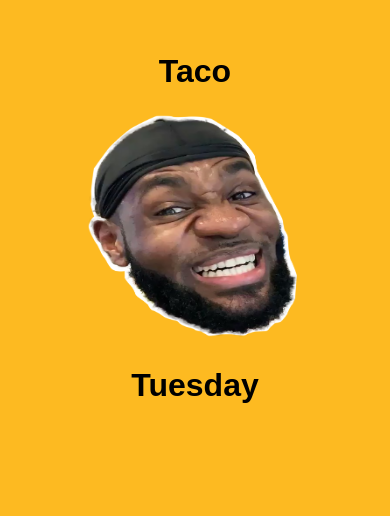
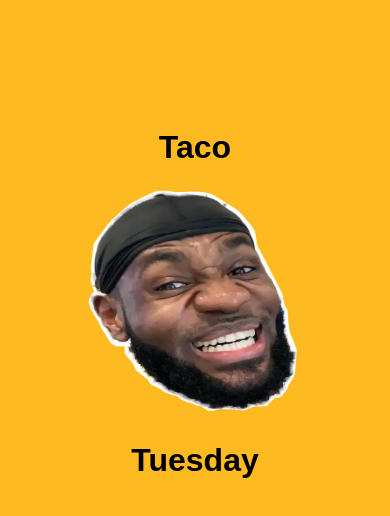
Before and after one commit to alexw14/TacoTuesday, a React (Create React App) app in the folder client/: page / in a window 390 px wide. Shown: the part 118-634 px from the top of the page. Built offline with nearby package versions, Linux system fonts and the light colour scheme.

Commit message:
responsive logo

```diff
--- a/client/src/App.js
+++ b/client/src/App.js
@@ -6,10 +6,10 @@ class App extends Component {
   render() {
 
     return (
-      <div style={{ backgroundColor: '#FDBA21', height:'100vh' }}>
-        <div style={{ textAlign: 'center', paddingTop: '150px'}}>
+      <div className="App" style={{ backgroundColor: '#FDBA21', height:'100vh' }}>
+        <div style={{ textAlign: 'center'}}>
           <h1>Taco</h1>
-          <img src={LeBronHead} style={{ height: '230px', width: '230px' }} alt='Lebron Head'/>
+          <img className="lebron-head" src={LeBronHead} style={{ height: '230px', width: '230px' }} alt='Lebron Head'/>
           <h1>Tuesday</h1>
         </div>
       </div>
--- a/client/src/index.css
+++ b/client/src/index.css
@@ -3,3 +3,9 @@ body {
   padding: 0;
   font-family: sans-serif;
 }
+
+.App {
+  display: flex;
+  justify-content: center;
+  align-items: center;
+}
```
